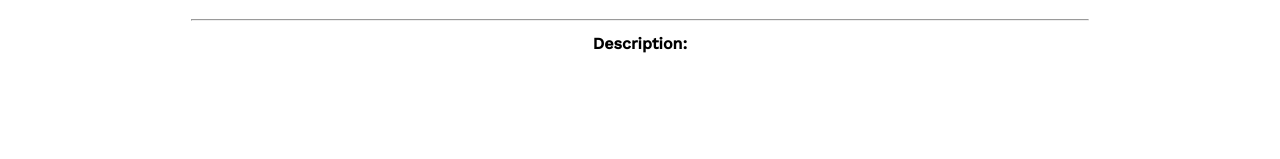
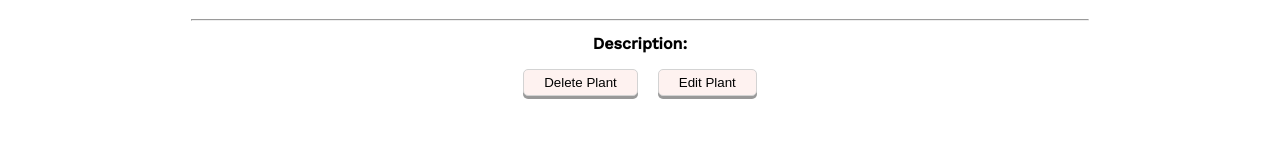
Before and after one commit to kinr-jay/plantie-app-frontend, a React (Create React App) app: page /plant/1 in a window 1280 px wide. Shown: the part 143-302 px from the top of the page. Built offline with nearby package versions, Linux system fonts and the light colour scheme; no server answers.

Commit message:
Update Plant.js
uncomment buttons

```diff
--- a/src/pages/Plant.js
+++ b/src/pages/Plant.js
@@ -22,7 +22,7 @@ const Plant = (props) => {
           <hr/>
           <form><h4>Description: {props.plant.species.description}</h4></form>
         </article>
-        {/* <button onClick={() => {
+         <button onClick={() => {
             props.deletePlant(plant)
           }}>
             Delete Plant
@@ -30,7 +30,7 @@ const Plant = (props) => {
         <button onClick={() => {
             props.selectedPlant(plant)
             props.history.push("/edit-plant")}}> Edit Plant
-        </button> */}
+        </button>
     </div>
 }
 
```
